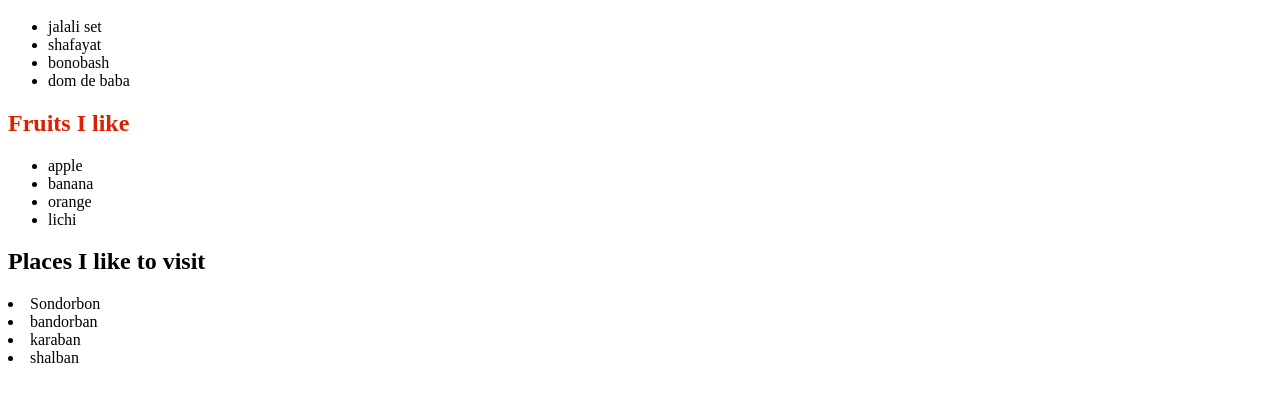
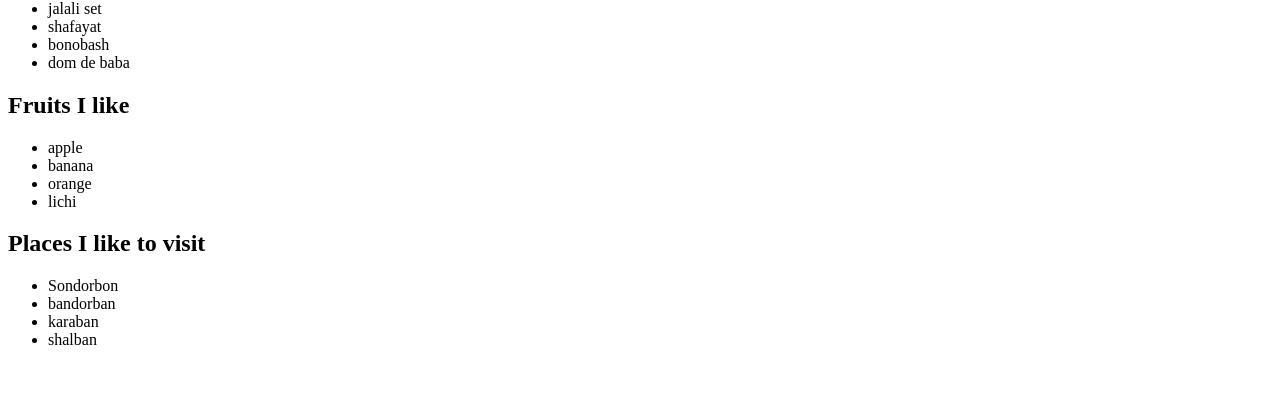
Before and after one commit to Muhammad-Abu-Yusuf-Nayeem/25-Tour-of-DOM, a plain HTML site: page index.html in a window 1280 px wide. Shown: the part 178-580 px from the top of the page. Drawn offline with Linux system fonts and the light colour scheme.

Commit message:
prctice gerElementsBy id, classname, tagname

```diff
--- a/index.html
+++ b/index.html
@@ -15,9 +15,7 @@
       <h1>welcome to DOM</h1>
     </header>
     Lorem ipsum dolor sit amet consectetur, adipisicing elit. Accusamus
-    consequatur similique recusandae rem ad, cum eum voluptates culpa quae totam
-    quisquam vel impedit asperiores. Quis inventore error dicta nesciunt
-    ducimus!
+    consequatur similique recusandae rem ad, cum eum voluptates culpa quae
 
     <h1>My Awesome DOM de baba</h1>
 
@@ -28,7 +26,7 @@
         <li>bonobash</li>
         <li>dom de baba</li>
       </ul>
-      <h1 id="Fruits-title">Fruits I like</h1>
+      <h1 id="fruits-title">Fruits I like</h1>
       <ul>
         <li>apple</li>
         <li>banana</li>
@@ -36,12 +34,31 @@
         <li>lichi</li>
       </ul>
       <h1>Places I like to visit</h1>
-      <li>Sondorbon</li>
-      <li>bandorban</li>
-      <li>karaban</li>
-      <li>shalban</li>
+      <ul>
+        <li class="places">Sondorbon</li>
+        <li class="places">bandorban</li>
+        <li class="places">karaban</li>
+        <li class="places">shalban</li>
+      </ul>
     </section>
     <script src="js/dom.js"></script>
+    <script>
+      // ul = document.getElementsByTagName('ul');
+      // console.log(ul);
+
+      // const allHeadings = document.getElementsByTagName('li');
+      // for(const h1 of allHeadings){
+      //   console.log(h1.innerText);
+      // }
+
+      // const fruits =document.getElementById('fruits-title');
+      // fruits.style.backgroundColor:#red;
+
+      const places =document.getElementsByClassName('places');
+      for(const pl of places){
+        console.log(pl.innerText);
+      }
+    </script>
 
     </script>
   </body>
```
